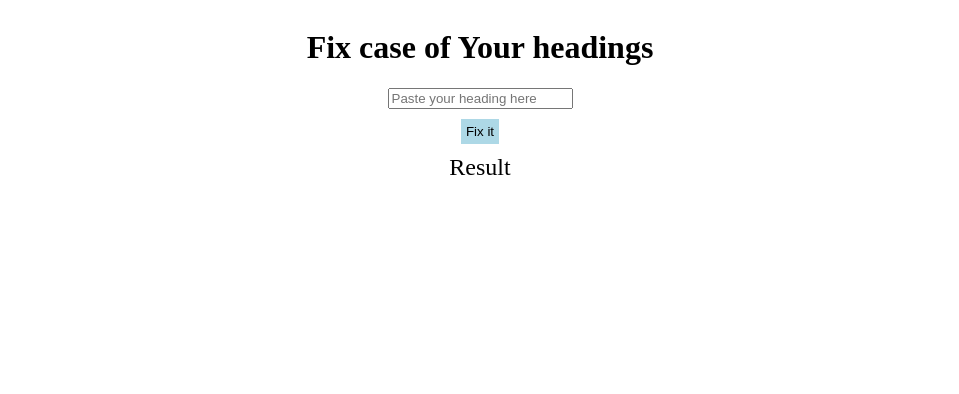
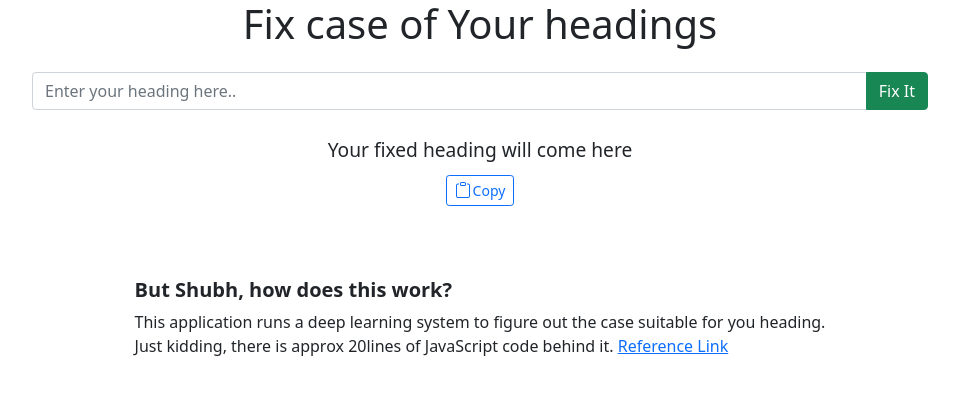
Before and after one commit to theshubhagrwl/heading-case-fixer, a plain HTML site: page index.html in a window 1280 px wide. Shown: the whole page, without its empty margins (160-1119 px from the left). Drawn offline with nearby package versions, Linux system fonts and the light colour scheme.

Commit message:
improved ui

```diff
--- a/index.html
+++ b/index.html
@@ -5,16 +5,62 @@
     <meta http-equiv="X-UA-Compatible" content="IE=edge" />
     <meta name="viewport" content="width=device-width, initial-scale=1.0" />
     <title>Document</title>
+    <link
+      href="https://cdn.jsdelivr.net/npm/bootstrap@5.1.0/dist/css/bootstrap.min.css"
+      rel="stylesheet"
+      integrity="sha384-KyZXEAg3QhqLMpG8r+8fhAXLRk2vvoC2f3B09zVXn8CA5QIVfZOJ3BCsw2P0p/We"
+      crossorigin="anonymous"
+    />
     <link rel="stylesheet" href="style.css" />
   </head>
   <body>
     <h1 class="title">Fix case of Your headings</h1>
-    <!-- <form> -->
-    <input id="title-here" type="text" placeholder="Paste your heading here" />
-    <button class="btn">Fix it</button>
-    <!-- </form> -->
 
-    <div id="result">Result</div>
+    <div class="input-group my-3" style="width: 70%">
+      <input
+        type="text"
+        class="form-control"
+        placeholder="Enter your heading here.."
+        aria-label="Enter your heading here.."
+        aria-describedby="button-addon2"
+        id="title-here"
+      />
+      <button class="btn btn-success" type="button" id="fix-button">
+        Fix It
+      </button>
+    </div>
+
+    <div id="result">Your fixed heading will come here</div>
+    <div class="btn btn-outline-primary btn-sm copy">
+      <svg
+        xmlns="http://www.w3.org/2000/svg"
+        width="16"
+        height="16"
+        fill="currentColor"
+        class="bi bi-clipboard"
+        viewBox="0 0 16 16"
+      >
+        <path
+          d="M4 1.5H3a2 2 0 0 0-2 2V14a2 2 0 0 0 2 2h10a2 2 0 0 0 2-2V3.5a2 2 0 0 0-2-2h-1v1h1a1 1 0 0 1 1 1V14a1 1 0 0 1-1 1H3a1 1 0 0 1-1-1V3.5a1 1 0 0 1 1-1h1v-1z"
+        />
+        <path
+          d="M9.5 1a.5.5 0 0 1 .5.5v1a.5.5 0 0 1-.5.5h-3a.5.5 0 0 1-.5-.5v-1a.5.5 0 0 1 .5-.5h3zm-3-1A1.5 1.5 0 0 0 5 1.5v1A1.5 1.5 0 0 0 6.5 4h3A1.5 1.5 0 0 0 11 2.5v-1A1.5 1.5 0 0 0 9.5 0h-3z"
+        />
+      </svg>
+
+      Copy
+    </div>
+
+    <br />
+    <br />
+    <br />
+    <div class="howItWorks">
+      <h5 class="question">But Shubh, how does this work?</h2>
+      <div class="answer">
+        This application runs a deep learning system to figure out the case suitable for you heading. <br> Just kidding, there is approx 20lines of JavaScript code behind it.
+  <a href='https://www.webucator.com/article/how-to-capitalize-headings-and-titles/'>Reference Link</a>
+      </div>
+    </div>
 
     <script src="index.js"></script>
   </body>
--- a/index.js
+++ b/index.js
@@ -1,5 +1,8 @@
 const inputElement = document.querySelector("#title-here");
 const finalOutput = document.querySelector("#result");
+const copyButton = document.querySelector(".copy");
+const question = document.querySelector(".question");
+const answer = document.querySelector(".answer");
 
 const words = [
   "and",
@@ -57,4 +60,24 @@ function formatText() {
   finalOutput.innerHTML = result.join(" ");
 }
 
+function showAnswer() {
+  answer.classList.toggle("show");
+}
+
+function copyText() {
+  var text = inputElement;
+
+  /* Select the text field */
+  text.select();
+  text.setSelectionRange(0, 99999); /* For mobile devices */
+
+  /* Copy the text inside the text field */
+  navigator.clipboard.writeText(text.value);
+
+  /* Alert the copied text */
+  console.log("Copied the text: " + text.value);
+}
+
 inputElement.addEventListener("change", formatText);
+question.addEventListener("click", showAnswer);
+copyButton.addEventListener("click", copyText);
--- a/style.css
+++ b/style.css
@@ -7,15 +7,26 @@ body {
   align-items: center;
   justify-content: center;
 }
-.btn {
-  padding: 5px;
-  margin-top: 10px;
-  background-color: lightblue;
-  outline: none;
-  border: 0px;
+
+.copy {
+  display: flex;
+  align-items: center;
+  justify-content: center;
+}
+.copy > svg {
+  margin-right: 2px;
 }
 
 #result {
   margin: 10px 0px;
-  font-size: 1.5em;
+  font-size: 1.2em;
+  font-weight: 300;
 }
+
+.howItWorks > .question {
+  font-weight: bold;
+}
+
+.show {
+  display: none;
+}
```
